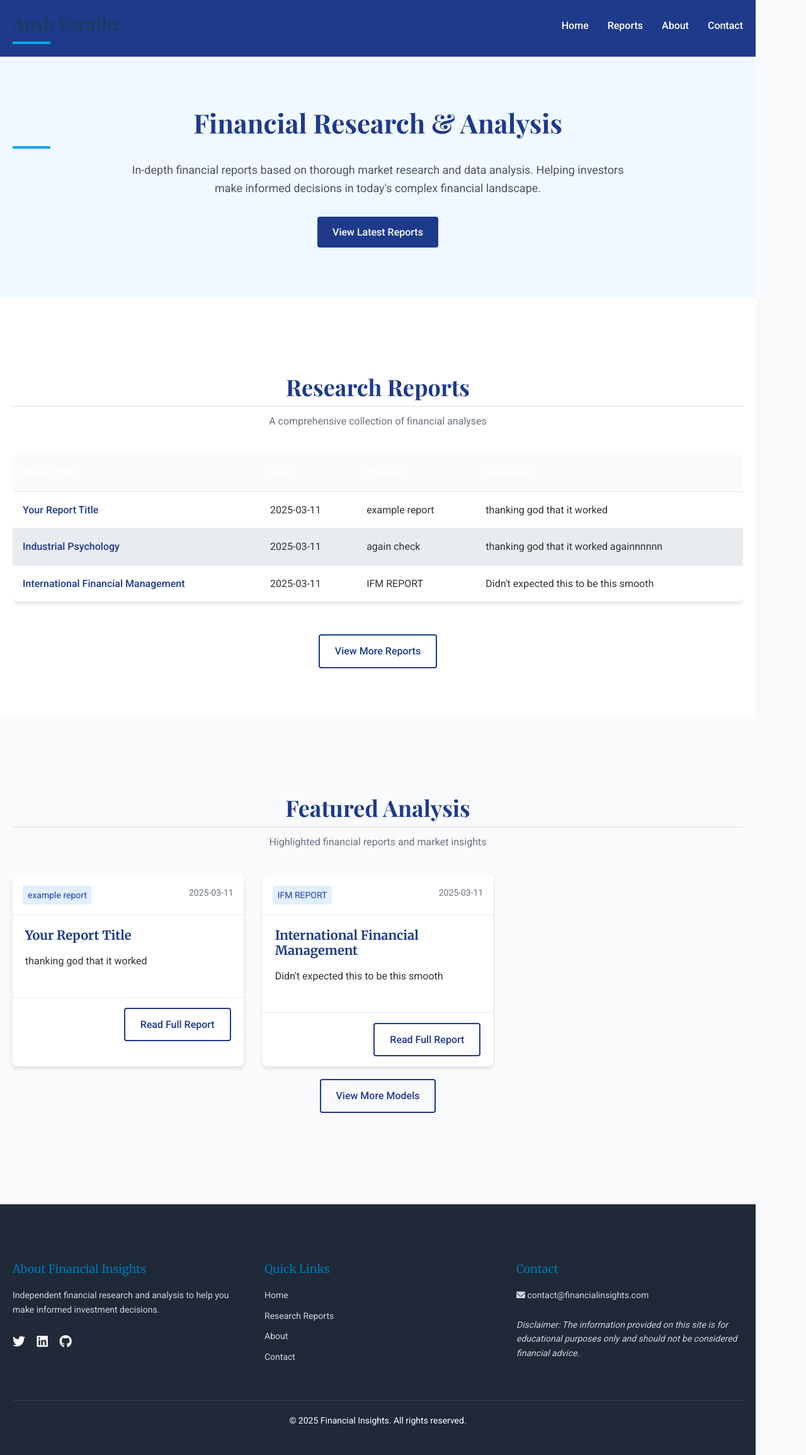
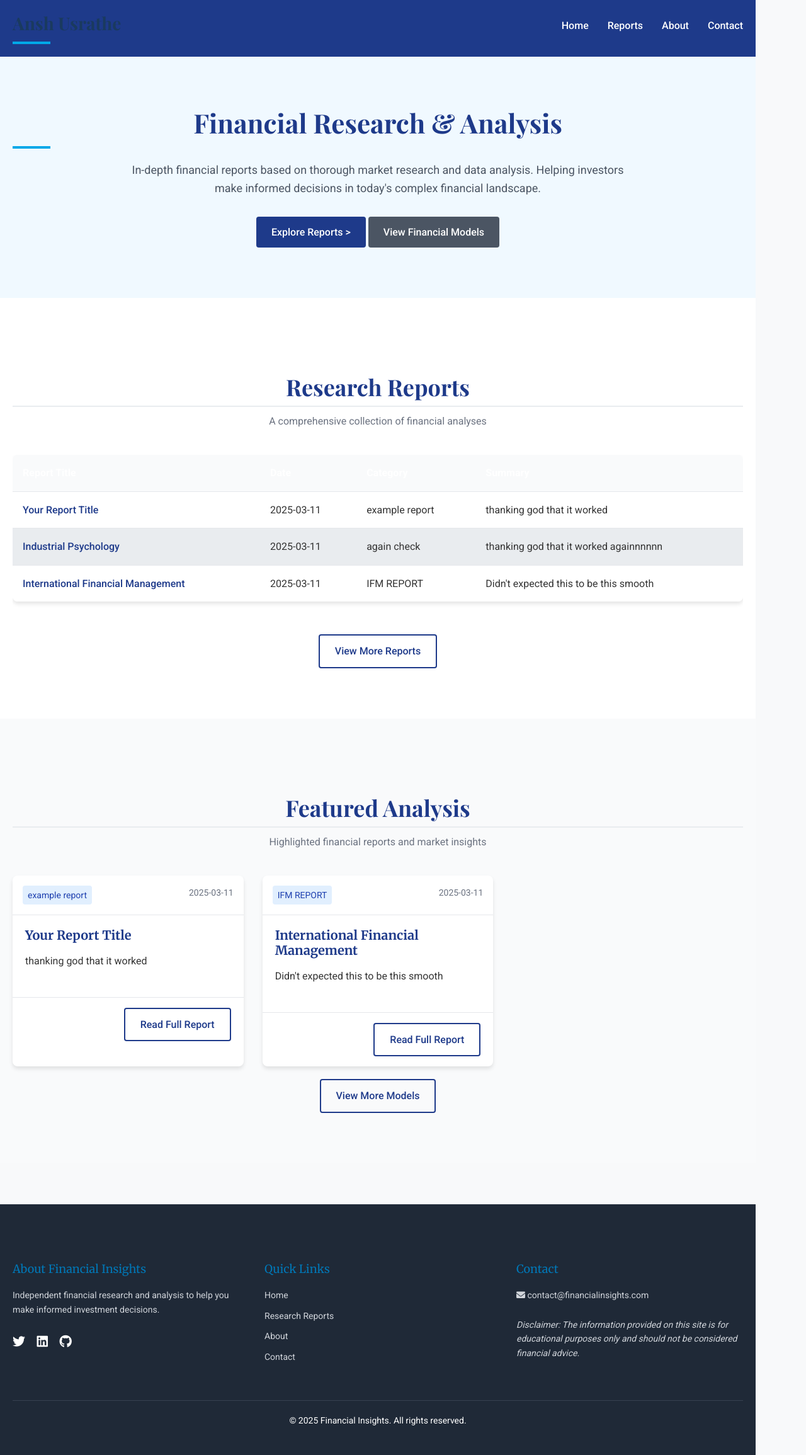
Before and after one commit to anshusrathe/FinBlogs, a Jekyll site: the page index.html, which Jekyll copies as it is, in a window 1280 px wide. Shown: the whole page at 63% size. Built offline with Jekyll 4.4.1, drawn with Linux system fonts in a browser that asks for light colours.

Commit message:
Merge remote changes and add my updates

```diff
--- a/index.html
+++ b/index.html
@@ -4,7 +4,7 @@
     <meta charset="UTF-8">
     <meta name="viewport" content="width=device-width, initial-scale=1.0">
     <title>Financial Insights - Research Reports</title>
-    <link rel="stylesheet" href="/FinBlogs/assets/css/style.css">
+    <link rel="stylesheet" href="/assets/css/style.css">
     <link rel="stylesheet" href="https://cdnjs.cloudflare.com/ajax/libs/font-awesome/6.0.0/css/all.min.css">
     <link href="https://fonts.googleapis.com/css2?family=Roboto:wght@300;400;500;700&family=Playfair+Display:wght@400;700&display=swap" rel="stylesheet">
     <style>
@@ -110,6 +110,15 @@
 
         .btn-primary:hover {
             background-color: #1e40af;
+        }
+
+        .btn-secondary {
+            background-color: #4b5563;
+            color: white;
+        }
+
+        .btn-secondary:hover {
+            background-color: #374151;
         }
 
         .btn-outline {
@@ -409,7 +418,8 @@
                 <div class="hero-content">
                     <h1>Financial Research & Analysis</h1>
                     <p>In-depth financial reports based on thorough market research and data analysis. Helping investors make informed decisions in today's complex financial landscape.</p>
-                    <a href="#reports" class="btn btn-primary">View Latest Reports</a>
+                    <a href="#reports" class="btn btn-primary">Explore Reports &gt;</a>
+                    <a href="#featured" class="btn btn-secondary">View Financial Models</a>
                 </div>
             </div>
         </section>
```
